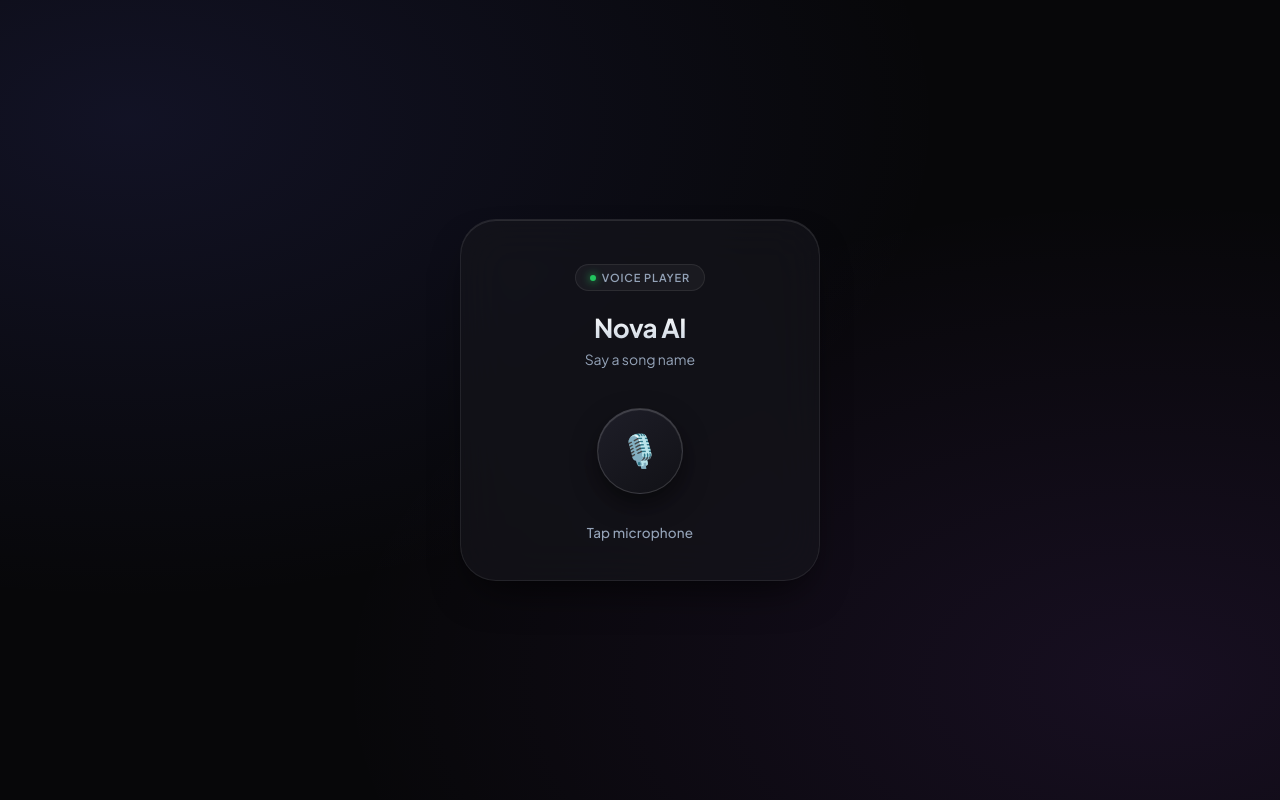
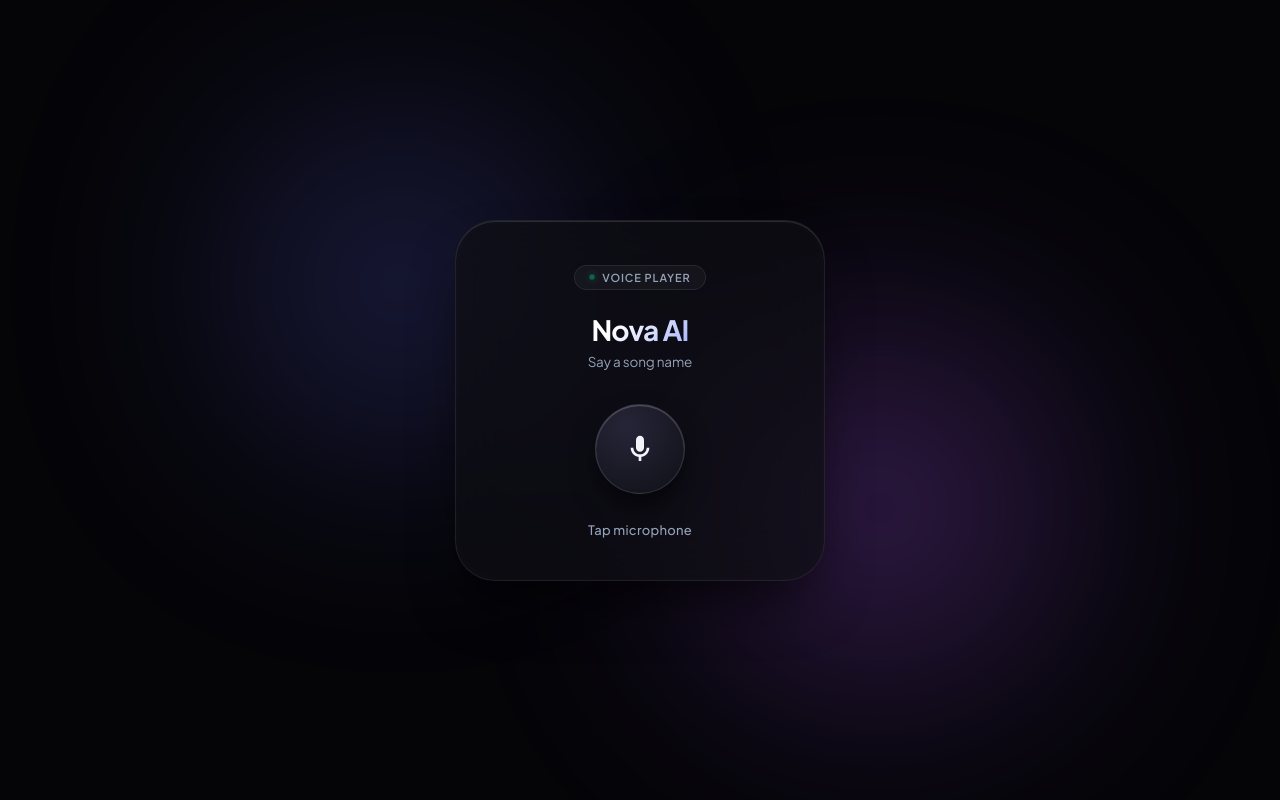
Before and after one commit to rahamanrahu/agent, a Flask app: page / in a window 1280 px wide. Run offline with Flask 3, Linux system fonts and the light colour scheme.

Commit message:
Refactor styles and layout in index.html
Updated various styles and elements in index.html for improved aesthetics and functionality.

```diff
--- a/app/templates/index.html
+++ b/app/templates/index.html
@@ -3,23 +3,24 @@
 
 <head>
 <meta charset="UTF-8">
-<meta name="viewport" content="width=device-width,initial-scale=1">
+<meta name="viewport" content="width=device-width, initial-scale=1">
 <title>Nova AI</title>
 
-<!-- Modern Clean Typography -->
 <link rel="preconnect" href="https://fonts.googleapis.com">
 <link rel="preconnect" href="https://fonts.gstatic.com" crossorigin>
 <link href="https://fonts.googleapis.com/css2?family=Plus+Jakarta+Sans:wght@400;500;600;700&display=swap" rel="stylesheet">
 
 <style>
 :root {
-    --bg-dark: #070709;
-    --card-bg: rgba(22, 22, 28, 0.65);
+    --bg-dark: #050508;
+    --card-bg: rgba(14, 14, 20, 0.72);
     --border-subtle: rgba(255, 255, 255, 0.08);
-    --accent: #6366f1;
-    --accent-glow: rgba(99, 102, 241, 0.35);
+    --accent: #818cf8;
+    --accent-glow: rgba(129, 140, 248, 0.45);
+    --accent-secondary: #c084fc;
     --text-primary: #f8fafc;
     --text-secondary: #94a3b8;
+    --text-tertiary: #64748b;
 }
 
 * {
@@ -34,36 +35,75 @@ body {
     display: grid;
     place-items: center;
     background-color: var(--bg-dark);
-    background-image:
-        radial-gradient(at 10% 15%, rgba(99, 102, 241, 0.12) 0px, transparent 50%),
-        radial-gradient(at 90% 85%, rgba(168, 85, 247, 0.1) 0px, transparent 50%);
     color: var(--text-primary);
     font-family: 'Plus Jakarta Sans', system-ui, -apple-system, sans-serif;
     overflow: hidden;
+    position: relative;
+}
+
+/* Atmospheric ambient aurora glow */
+body::before,
+body::after {
+    content: '';
+    position: absolute;
+    border-radius: 50%;
+    filter: blur(120px);
+    opacity: 0.55;
+    pointer-events: none;
+    z-index: 0;
+    animation: drift 14s ease-in-out infinite alternate;
+}
+
+body::before {
+    width: 380px;
+    height: 380px;
+    background: radial-gradient(circle, #6366f1 0%, rgba(99, 102, 241, 0) 70%);
+    top: 10%;
+    left: 15%;
+}
+
+body::after {
+    width: 440px;
+    height: 440px;
+    background: radial-gradient(circle, #a855f7 0%, rgba(168, 85, 247, 0) 70%);
+    bottom: 10%;
+    right: 15%;
+    animation-duration: 18s;
+}
+
+@keyframes drift {
+    0% { transform: translate(0, 0) scale(1); }
+    100% { transform: translate(40px, 30px) scale(1.12); }
 }
 
 /* Glassmorphism Card Container */
 .card {
     position: relative;
-    width: 360px;
-    padding: 44px 32px 36px;
+    z-index: 1;
+    width: 370px;
+    padding: 44px 32px 38px;
     text-align: center;
     background: var(--card-bg);
     border: 1px solid var(--border-subtle);
-    border-radius: 36px;
-    backdrop-filter: blur(24px);
-    -webkit-backdrop-filter: blur(24px);
+    border-radius: 40px;
+    backdrop-filter: blur(30px);
+    -webkit-backdrop-filter: blur(30px);
     box-shadow:
-        0 20px 40px -15px rgba(0, 0, 0, 0.7),
-        inset 0 1px 0 rgba(255, 255, 255, 0.1);
+        0 30px 60px -20px rgba(0, 0, 0, 0.8),
+        inset 0 1px 0 rgba(255, 255, 255, 0.12),
+        inset 0 0 20px rgba(255, 255, 255, 0.02);
+    display: flex;
+    flex-direction: column;
+    align-items: center;
 }
 
+/* Badge styling */
 .brand-badge {
     display: inline-flex;
     align-items: center;
-    gap: 6px;
-    padding: 6px 14px;
-    margin-bottom: 20px;
+    gap: 7px;
+    padding: 5px 14px;
+    margin-bottom: 22px;
     background: rgba(255, 255, 255, 0.04);
     border: 1px solid rgba(255, 255, 255, 0.08);
     border-radius: 9999px;
@@ -78,128 +118,154 @@ body {
     width: 6px;
     height: 6px;
     border-radius: 50%;
-    background: #22c55e;
-    box-shadow: 0 0 8px #22c55e;
+    background: #10b981;
+    box-shadow: 0 0 10px #10b981;
+    animation: status-blink 2.5s infinite ease-in-out;
+}
+
+@keyframes status-blink {
+    0%, 100% { opacity: 1; transform: scale(1); }
+    50% { opacity: 0.4; transform: scale(0.85); }
 }
 
 .card h2 {
-    font-size: 26px;
+    font-size: 28px;
     font-weight: 700;
-    letter-spacing: -0.02em;
-    background: linear-gradient(180deg, #ffffff 0%, #cbd5e1 100%);
+    letter-spacing: -0.03em;
+    background: linear-gradient(135deg, #ffffff 30%, #a5b4fc 100%);
     -webkit-background-clip: text;
     -webkit-text-fill-color: transparent;
     margin-bottom: 6px;
 }
 
 .card p {
-    font-size: 14px;
+    font-size: 13.5px;
     color: var(--text-secondary);
     font-weight: 400;
-    margin-bottom: 36px;
+    margin-bottom: 34px;
+    letter-spacing: -0.01em;
 }
 
-/* Mic Button Styling & Ambient Glow */
+/* Mic Interactive Controls */
 .mic-wrapper {
     position: relative;
     display: inline-flex;
     align-items: center;
     justify-content: center;
-    margin: 4px auto 30px;
+    margin-bottom: 28px;
 }
 
 .mic {
-    width: 86px;
-    height: 86px;
-    border: 1px solid rgba(255, 255, 255, 0.15);
+    width: 90px;
+    height: 90px;
     border-radius: 50%;
-    font-size: 32px;
+    border: 1px solid rgba(255, 255, 255, 0.12);
     cursor: pointer;
-    background: linear-gradient(145deg, #1e1e28, #111116);
+    background: radial-gradient(circle at 35% 25%, #252538 0%, #101017 100%);
     box-shadow:
-        0 10px 24px rgba(0, 0, 0, 0.5),
-        inset 0 1px 1px rgba(255, 255, 255, 0.2);
+        0 14px 28px -4px rgba(0, 0, 0, 0.65),
+        inset 0 1px 1px rgba(255, 255, 255, 0.25);
     display: flex;
     align-items: center;
     justify-content: center;
-    transition: transform 0.3s cubic-bezier(0.34, 1.56, 0.64, 1),
-                box-shadow 0.3s ease,
-                border-color 0.3s ease;
+    transition: all 0.35s cubic-bezier(0.34, 1.56, 0.64, 1);
     user-select: none;
     -webkit-tap-highlight-color: transparent;
+    outline: none;
+}
+
+.mic-icon {
+    width: 32px;
+    height: 32px;
+    fill: #f1f5f9;
+    transition: transform 0.3s ease, fill 0.3s ease;
 }
 
 .mic:hover:not(:disabled) {
-    transform: translateY(-2px) scale(1.03);
-    border-color: rgba(255, 255, 255, 0.3);
+    transform: translateY(-3px) scale(1.04);
+    border-color: rgba(255, 255, 255, 0.28);
     box-shadow:
-        0 14px 28px rgba(0, 0, 0, 0.6),
-        inset 0 1px 1px rgba(255, 255, 255, 0.3);
+        0 20px 35px -5px rgba(0, 0, 0, 0.75),
+        0 0 20px rgba(99, 102, 241, 0.3),
+        inset 0 1px 1px rgba(255, 255, 255, 0.4);
+}
+
+.mic:hover:not(:disabled) .mic-icon {
+    transform: scale(1.05);
+    fill: #ffffff;
 }
 
 .mic:active:not(:disabled) {
-    transform: scale(0.96);
+    transform: scale(0.95);
 }
 
 .mic:disabled {
-    opacity: 0.4;
+    opacity: 0.3;
     cursor: not-allowed;
     filter: grayscale(1);
 }
 
-/* Pulsing Wave when Active */
+/* Dynamic Active Listening Ripple Animation */
 .listening {
-    transform: scale(1.08) !important;
+    transform: scale(1.06) !important;
     border-color: var(--accent) !important;
-    background: linear-gradient(145deg, #242438, #151520) !important;
-    box-shadow:
-        0 0 0 8px rgba(99, 102, 241, 0.15),
-        0 0 0 18px rgba(99, 102, 241, 0.08),
-        0 0 35px var(--accent-glow) !important;
-    animation: pulse-ring 2s infinite cubic-bezier(0.4, 0, 0.6, 1);
+    background: radial-gradient(circle at 35% 25%, #2d2a54 0%, #121020 100%) !important;
+    animation: radar-pulse 2s infinite cubic-bezier(0.2, 0, 0.3, 1);
 }
 
-@keyframes pulse-ring {
-    0%, 100% {
+.listening .mic-icon {
+    fill: #ffffff !important;
+    transform: scale(1.1);
+}
+
+@keyframes radar-pulse {
+    0% {
         box-shadow:
-            0 0 0 8px rgba(99, 102, 241, 0.2),
-            0 0 0 18px rgba(99, 102, 241, 0.08),
-            0 0 35px var(--accent-glow);
+            0 0 0 0 rgba(129, 140, 248, 0.5),
+            0 0 0 0 rgba(192, 132, 252, 0.3),
+            0 0 30px var(--accent-glow);
     }
     50% {
         box-shadow:
-            0 0 0 12px rgba(99, 102, 241, 0.25),
-            0 0 0 28px rgba(99, 102, 241, 0.04),
+            0 0 0 14px rgba(129, 140, 248, 0.15),
+            0 0 0 28px rgba(192, 132, 252, 0.05),
             0 0 45px var(--accent-glow);
+    }
+    100% {
+        box-shadow:
+            0 0 0 22px rgba(129, 140, 248, 0),
+            0 0 0 42px rgba(192, 132, 252, 0),
+            0 0 30px var(--accent-glow);
     }
 }
 
-/* Dynamic Status Feedback */
+/* Status Label */
 .status {
-    font-size: 13.5px;
+    font-size: 13px;
     font-weight: 500;
     color: var(--text-secondary);
-    letter-spacing: 0.01em;
+    letter-spacing: 0.02em;
     min-height: 20px;
-    transition: color 0.2s ease;
+    transition: color 0.3s ease;
 }
 
-/* Floating Song Chip */
+/* Song Badge Output */
 .song {
     margin-top: 14px;
-    font-size: 13px;
+    font-size: 12.5px;
     font-weight: 600;
-    color: #e2e8f0;
-    background: rgba(255, 255, 255, 0.05);
-    border: 1px solid rgba(255, 255, 255, 0.06);
-    border-radius: 12px;
-    padding: 8px 14px;
+    color: #e0e7ff;
+    background: linear-gradient(135deg, rgba(255, 255, 255, 0.06), rgba(255, 255, 255, 0.02));
+    border: 1px solid rgba(255, 255, 255, 0.1);
+    border-radius: 14px;
+    padding: 7px 16px;
     display: inline-block;
     max-width: 90%;
     white-space: nowrap;
     overflow: hidden;
     text-overflow: ellipsis;
-    empty-cells: hide;
+    box-shadow: 0 4px 15px rgba(0, 0, 0, 0.3);
+    backdrop-filter: blur(10px);
 }
 
 .song:empty {
@@ -221,8 +287,12 @@ body {
     <p>Say a song name</p>
 
     <div class="mic-wrapper">
-        <button id="mic" class="mic">
-            🎙️
+        <button id="mic" class="mic" aria-label="Microphone">
+            <!-- Modern Minimal SVG Icon -->
+            <svg class="mic-icon" viewBox="0 0 24 24">
+                <path d="M12 14c1.66 0 3-1.34 3-3V5c0-1.66-1.34-3-3-3S9 3.34 9 5v6c0 1.66 1.34 3 3 3z"/>
+                <path d="M17 11c0 2.76-2.24 5-5 5s-5-2.24-5-5H5c0 3.53 2.61 6.43 6 6.92V21h2v-3.08c3.39-.49 6-3.39 6-6.92h-2z"/>
+            </svg>
         </button>
     </div>
 
```
